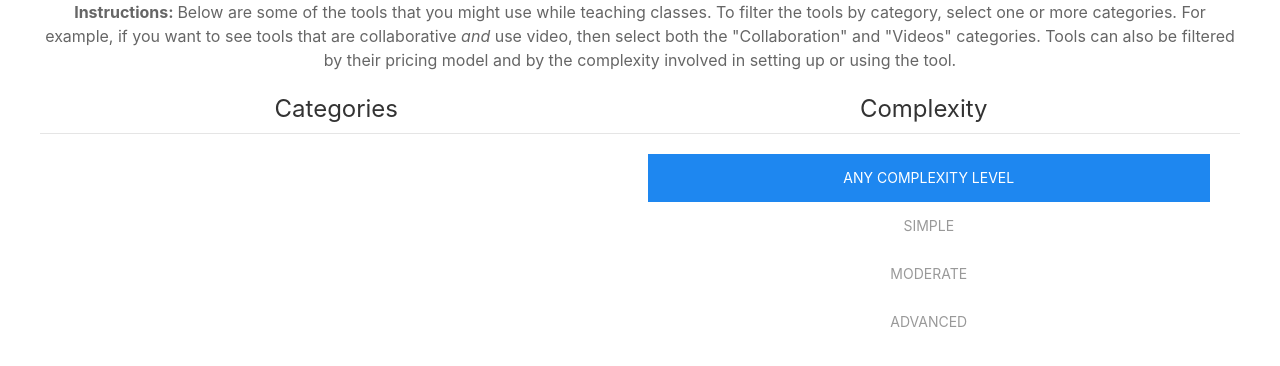
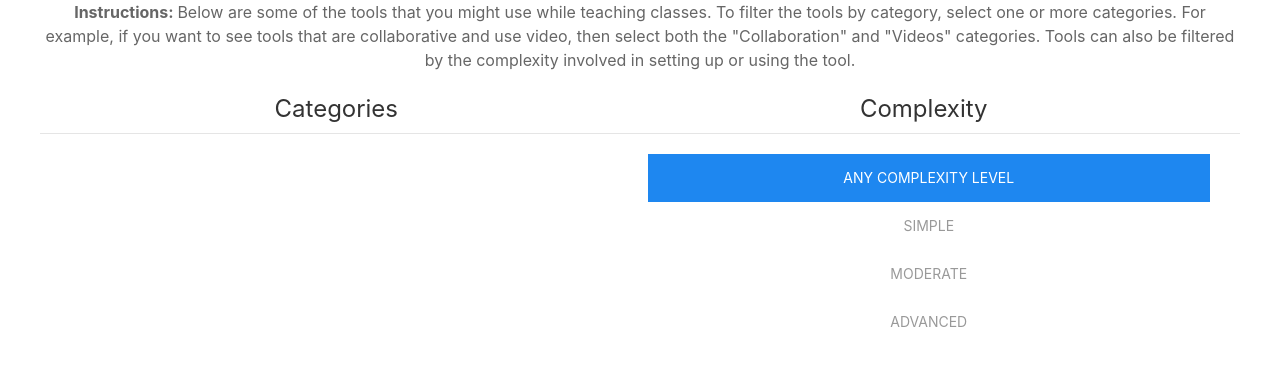
Before and after one commit to sharpchris/teachingtools, a Python web app: template refresh_uf_teaching_tools/templates/template.html in a window 1280 px wide. Shown: the top 366 px of the page. Run offline with Jinja, Linux system fonts and the light colour scheme; the template is opened without the code that fills it, so the values that code supplies are empty.

```diff
--- a/refresh_uf_teaching_tools/templates/controls.html
+++ b/refresh_uf_teaching_tools/templates/controls.html
@@ -2,7 +2,7 @@
 <div class="uk-container uk-margin uk-text-center">
   <p><strong>Instructions: </strong>
   Below are some of the tools that you might use while teaching classes. To filter the tools by category, select one or more categories. For example, if you want to see tools that are
-  collaborative <i>and</i> use video, then select both the "Collaboration" and "Videos" categories. Tools can also be filtered by their pricing model and by the complexity involved in setting up or using the tool.</p>
+  collaborative and use video, then select both the "Collaboration" and "Videos" categories. Tools can also be filtered by the complexity involved in setting up or using the tool.</p>
   <div class="uk-grid-small" uk-grid>
     <div class="uk-width-1-2 uk-text-center">
       <!--Category Selectors-->
```
